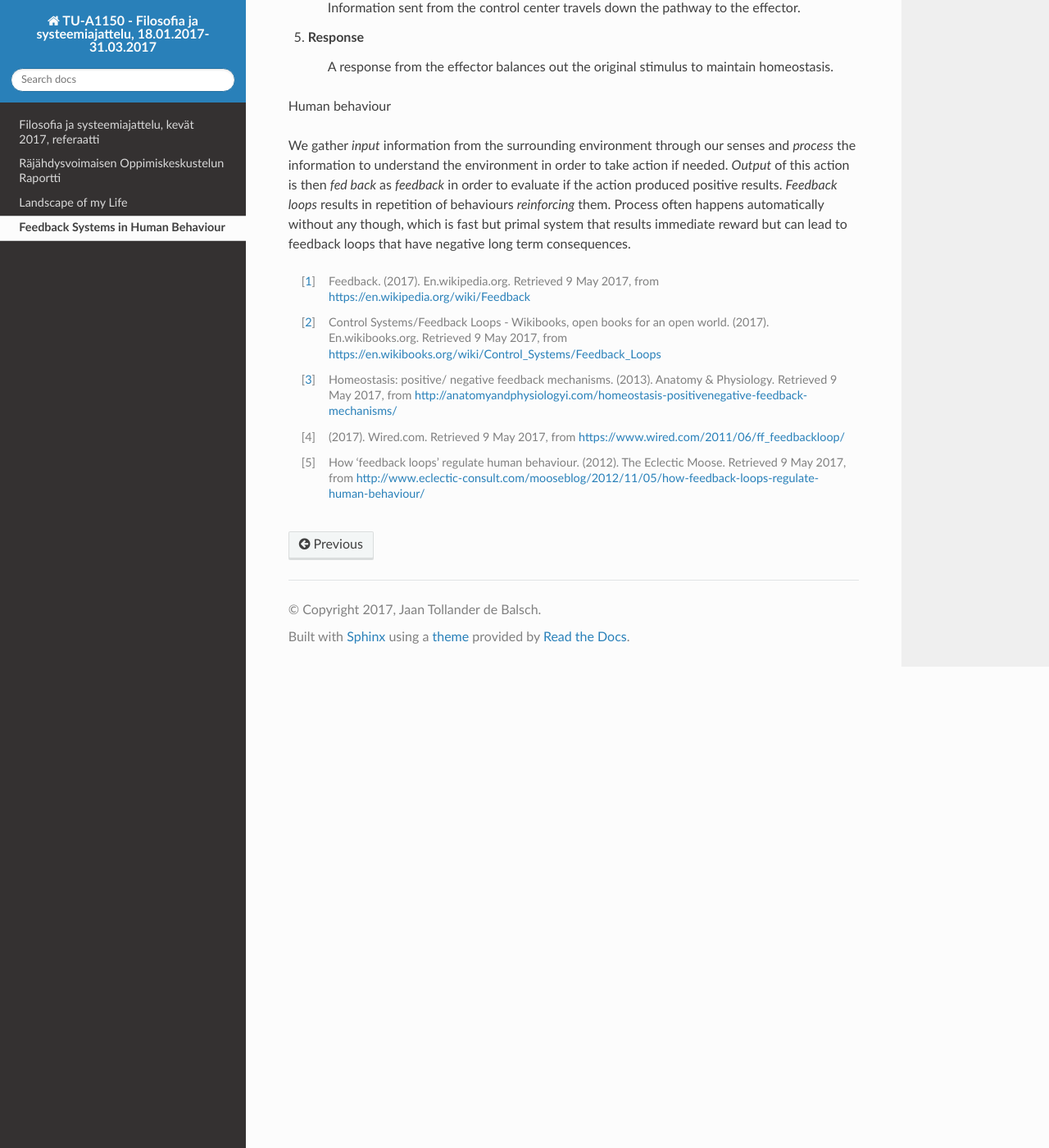
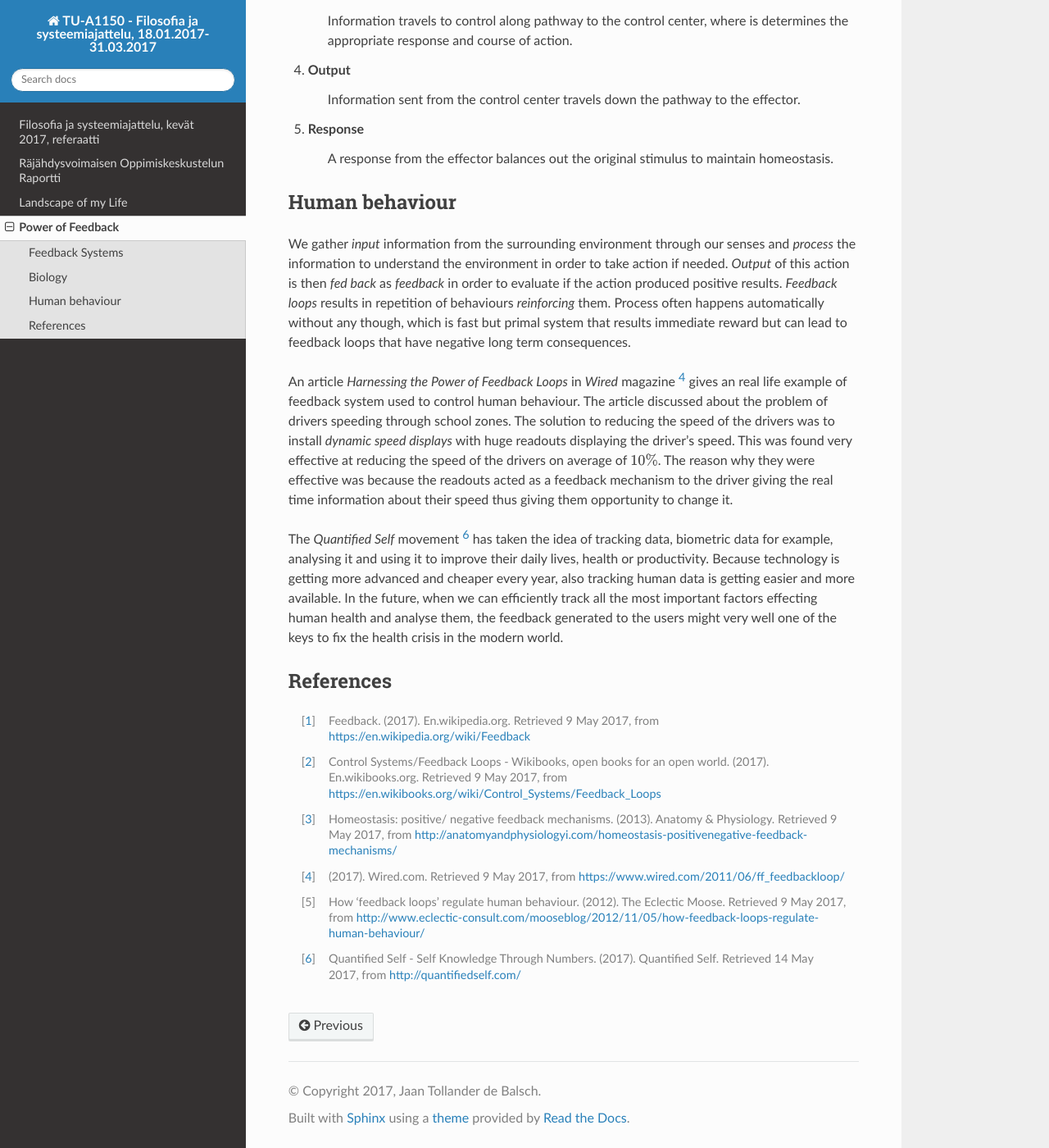
Before and after one commit to jaantollander/Filosofia-ja-Systeemiajattelu, a Sphinx documentation site: the page built from docs/feedback.rst, in a window 1280 px wide and 1400 px high, scrolled down 970 px. Shown: the whole window at 82% size. Built offline with Sphinx 7.4.7 and the Read the Docs theme 2.0.0, drawn with Linux system fonts in a browser that asks for light colours; the version number could not be read and is left out; some of the changed text lies outside the part shown.

Commit message:
feedback essay

```diff
--- a/docs/feedback.rst
+++ b/docs/feedback.rst
@@ -1,13 +1,18 @@
-Feedback Systems in Human Behaviour
-===================================
+Power of Feedback
+=================
 .. Control systems, control theory, feedback loop, Thermostat
 .. Feedback mechanisms in human body, Homeostasis
 .. Negative and positive feedback loops in human behaviour
 .. Positive Feedback loops: Addictions, Smoking, Alchohol, Sugar, ...
 .. example analogy: drowning
 .. Negative Feedback loops: Exercise, Eating Healthy, ...
-.. Quantified self, Neurofeedback, Tracking, Sensors, Gamification, Sports
+.. Quantified self, Neurofeedback, Tracking, Sensors, Gamification, Sports, Learning, Big Data, Machine Learning / Deep Learning
+.. Changing human behaviour, What makes it hard?
+.. Nelson Mandela
 
+
+Feedback Systems
+----------------
 Feedback plays central role on controlling systems. These systems can range anything from electronics to industrial processes, but also they play key role on regulating human biology. Feedback is a process where *output* if *fed back* to the process as an input called *feedback*.
 
 .. tikz:: Feedback Loop
@@ -27,6 +32,9 @@ Feedback plays central role on controlling systems. These systems can range anyt
 
 Feedback extensively used in control theory, where the feedback is used to determine the magnitude of change in the output value to guide the process into desired value. For example thermostat is such an feedback controlled system. *Input* of the thermostat would be the desired temperature and the *feedback* value would be current temperature measure by an sensor. If current temperature is lower that desired temperature thermostat would turn on, but if current temperature is higher of equal to desired temperature thermostat would turn off. Then thermostat would measure the temperature again and the loop would run again. [1]_ [2]_
 
+
+Biology
+-------
 Readers not inclined with pure physics would ask, what does this have to do with human beings? Turns out that many parts of human physiology and behaviour can be explained by feedback mechanisms. For example, to maintain homeostasis, the homeostatic control system [3]_ relies on cycle of
 
 1. Stimulus
@@ -46,15 +54,21 @@ Readers not inclined with pure physics would ask, what does this have to do with
 
 
 Human behaviour
-
+---------------
 We gather *input* information from the surrounding environment through our senses and *process* the information to understand the environment in order to take action if needed. *Output* of this action is then *fed back* as *feedback* in order to evaluate if the action produced positive results. *Feedback loops* results in repetition of behaviours *reinforcing* them. Process often happens automatically without any though, which is fast but primal system that results immediate reward but can lead to feedback loops that have negative long term consequences.
 
-.. Changing human behaviour, What makes it hard?
-.. Nelson Mandela
+An article *Harnessing the Power of Feedback Loops* in *Wired* magazine [4]_ gives an real life example of feedback system used to control human behaviour. The article discussed about the problem of drivers speeding through school zones. The solution to reducing the speed of the drivers was to install *dynamic speed displays* with huge readouts displaying the driver's speed. This was found very effective at reducing the speed of the drivers on average of :math:`10\%`. The reason why they were effective was because the readouts acted as a feedback mechanism to the driver giving the real time information about their speed thus giving them opportunity to change it.
 
+The *Quantified Self* movement [6]_ has taken the idea of tracking data, biometric data for example, analysing it and using it to improve their daily lives, health or productivity. Because technology is getting more advanced and cheaper every year, also tracking human data is getting easier and more available. In the future, when we can efficiently track all the most important factors effecting human health and analyse them, the feedback generated to the users might very well one of the keys to fix the health crisis in the modern world.
+
+
+
+References
+----------
 
 .. [1] Feedback. (2017). En.wikipedia.org. Retrieved 9 May 2017, from https://en.wikipedia.org/wiki/Feedback
 .. [2] Control Systems/Feedback Loops - Wikibooks, open books for an open world. (2017). En.wikibooks.org. Retrieved 9 May 2017, from https://en.wikibooks.org/wiki/Control_Systems/Feedback_Loops
 .. [3] Homeostasis: positive/ negative feedback mechanisms. (2013). Anatomy & Physiology. Retrieved 9 May 2017, from http://anatomyandphysiologyi.com/homeostasis-positivenegative-feedback-mechanisms/
 .. [4] (2017). Wired.com. Retrieved 9 May 2017, from https://www.wired.com/2011/06/ff_feedbackloop/
 .. [5] How ‘feedback loops’ regulate human behaviour. (2012). The Eclectic Moose. Retrieved 9 May 2017, from http://www.eclectic-consult.com/mooseblog/2012/11/05/how-feedback-loops-regulate-human-behaviour/
+.. [6] Quantified Self - Self Knowledge Through Numbers. (2017). Quantified Self. Retrieved 14 May 2017, from http://quantifiedself.com/
```
